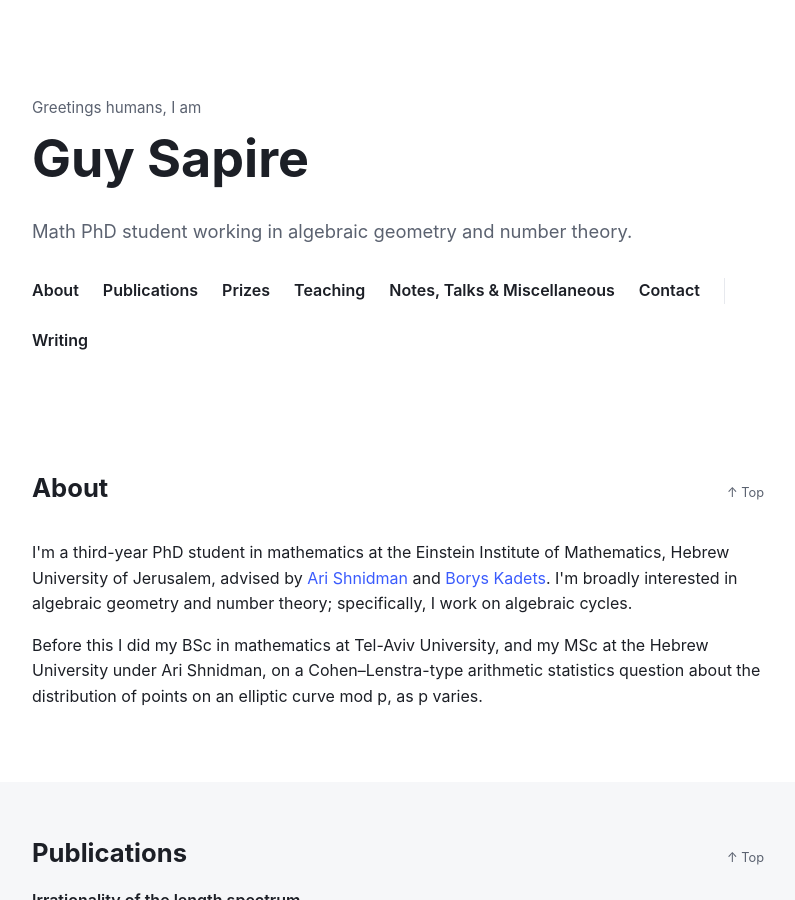
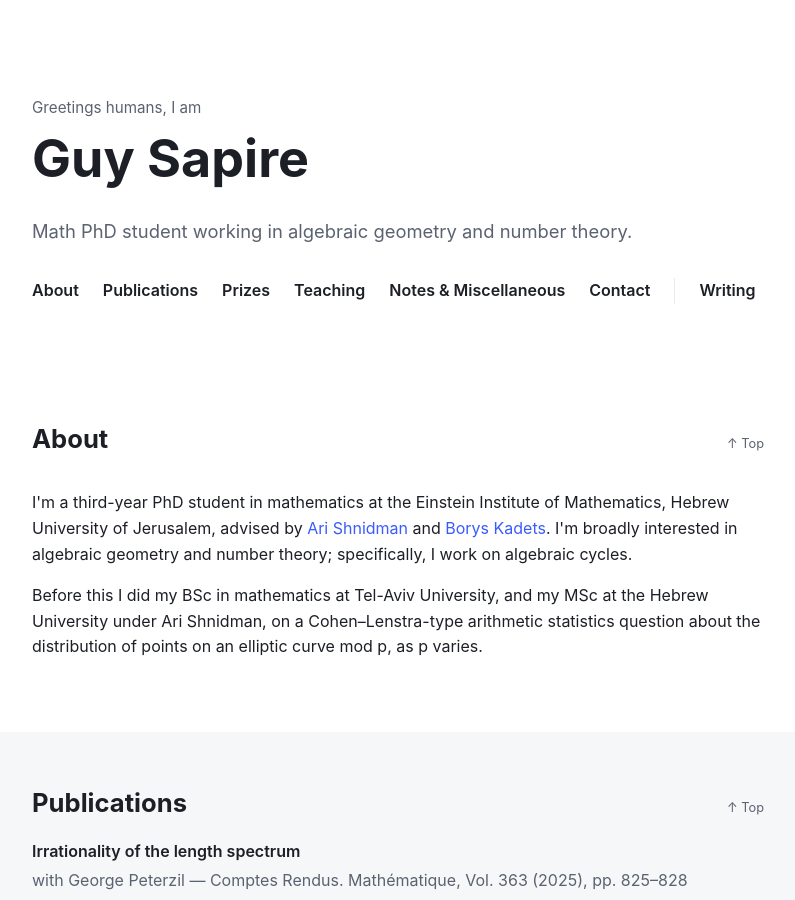
Before and after one commit to GuySa/GuySa.github.io, a Jekyll site: the page built from index.html, in a window 1280 px wide and 900 px high. Shown: the whole window, without its empty margins (242-1037 px from the left). Built offline with Jekyll 4.4.1, drawn with Linux system fonts in a browser that asks for light colours; some of the changed text lies outside the part shown.

Commit message:
Rename section to Notes & Miscellaneous
"Talks" implied a log of specific talks given, but this section is
really just published notes (sometimes reused across multiple talks,
sometimes not tied to a talk at all, as with the thesis).

Co-Authored-By: Claude Sonnet 5 <noreply@anthropic.com>

```diff
--- a/_includes/nav.html
+++ b/_includes/nav.html
@@ -6,7 +6,7 @@
   <a href="{{ prefix }}#publications">Publications</a>
   <a href="{{ prefix }}#prizes">Prizes</a>
   <a href="{{ prefix }}#teaching">Teaching</a>
-  <a href="{{ prefix }}#notes">Notes, Talks &amp; Miscellaneous</a>
+  <a href="{{ prefix }}#notes">Notes &amp; Miscellaneous</a>
   <a href="{{ prefix }}#contact">Contact</a>
   <span class="nav-sep" aria-hidden="true"></span>
   <a href="/writing/">Writing</a>
--- a/index.html
+++ b/index.html
@@ -112,7 +112,7 @@
     <section id="notes" class="section">
       <div class="wrap">
         <div class="section-heading">
-          <h2>Notes, Talks &amp; Miscellaneous</h2>
+          <h2>Notes &amp; Miscellaneous</h2>
           <a href="#top" class="to-top" aria-label="Back to top">&uarr; Top</a>
         </div>
         <p class="notes-disclaimer">These are informal personal notes, not intended for publication. They may contain mistakes and get pretty rough in places, so read with even more skepticism than usual.</p>
```
